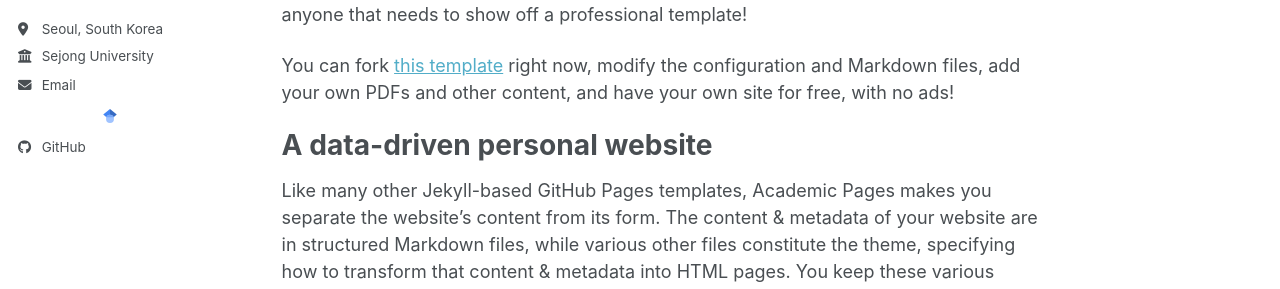
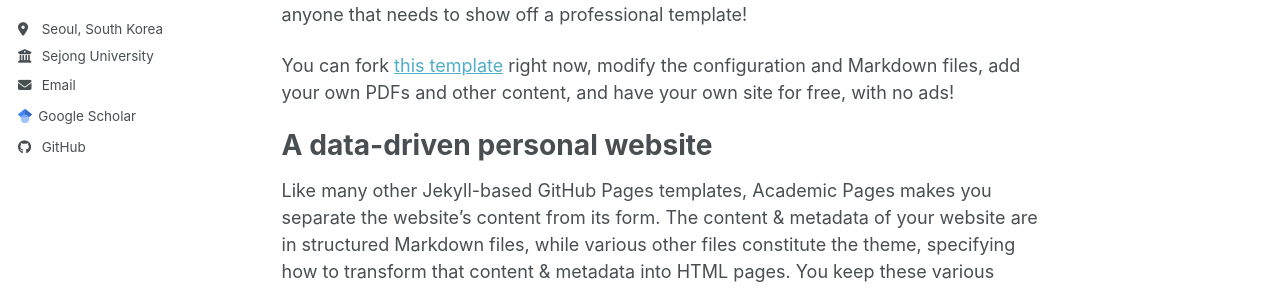
Before and after one commit to yeonnee/yeonnee.github.io, a Jekyll site: the page built from _pages/about.md, in a window 1280 px wide. Shown: the part 359-648 px from the top of the page. Built offline with Jekyll 4.4.1, drawn with Linux system fonts in a browser that asks for light colours; a style sheet for code colours, icons or effects is not loaded.

Commit message:
icon 변경

```diff
--- a/_includes/author-profile.html
+++ b/_includes/author-profile.html
@@ -45,7 +45,7 @@
         <li><a href="{{ author.arxiv }}"><i class="ai ai-arxiv ai-fw icon-pad-right"></i>arXiv</a></li>
       {% endif %}
       {% if author.googlescholar %}
-        <li><a href="{{ author.googlescholar }}"><img src="{{ base_path }}/images/google-scholar.svg" alt="" class="icon icon--square icon-pad-right" />Google Scholar</a></li>
+        <li><a href="{{ author.googlescholar }}"><i class="ai-fw icon-pad-right google-scholar-icon" aria-hidden="true"></i>Google Scholar</a></li>
       {% endif %}
       {% if author.inspire-hep %}
         <li><a href="{{ author.inspire-hep }}"><i class="ai ai-inspire ai-fw icon-pad-right"></i>INSPIRE-HEP</a></li>
--- a/_sass/include/_utilities.scss
+++ b/_sass/include/_utilities.scss
@@ -187,9 +187,15 @@ body:hover .visually-hidden button {
   vertical-align: middle;
 }
 
-/* square variant, for square-viewBox custom SVGs (e.g. images/google-scholar.svg) so height isn't stretched */
-.icon--square {
+i.google-scholar-icon {
+  display: inline-block;
+  width: 1em;
   height: 1em;
+  background-image: url("/images/google-scholar.svg");
+  background-repeat: no-repeat;
+  background-position: center;
+  background-size: contain;
+  vertical-align: -0.125em;
 }
 
 /* Adjust this setting to control the space between an icon and text in the sidebar */
```
